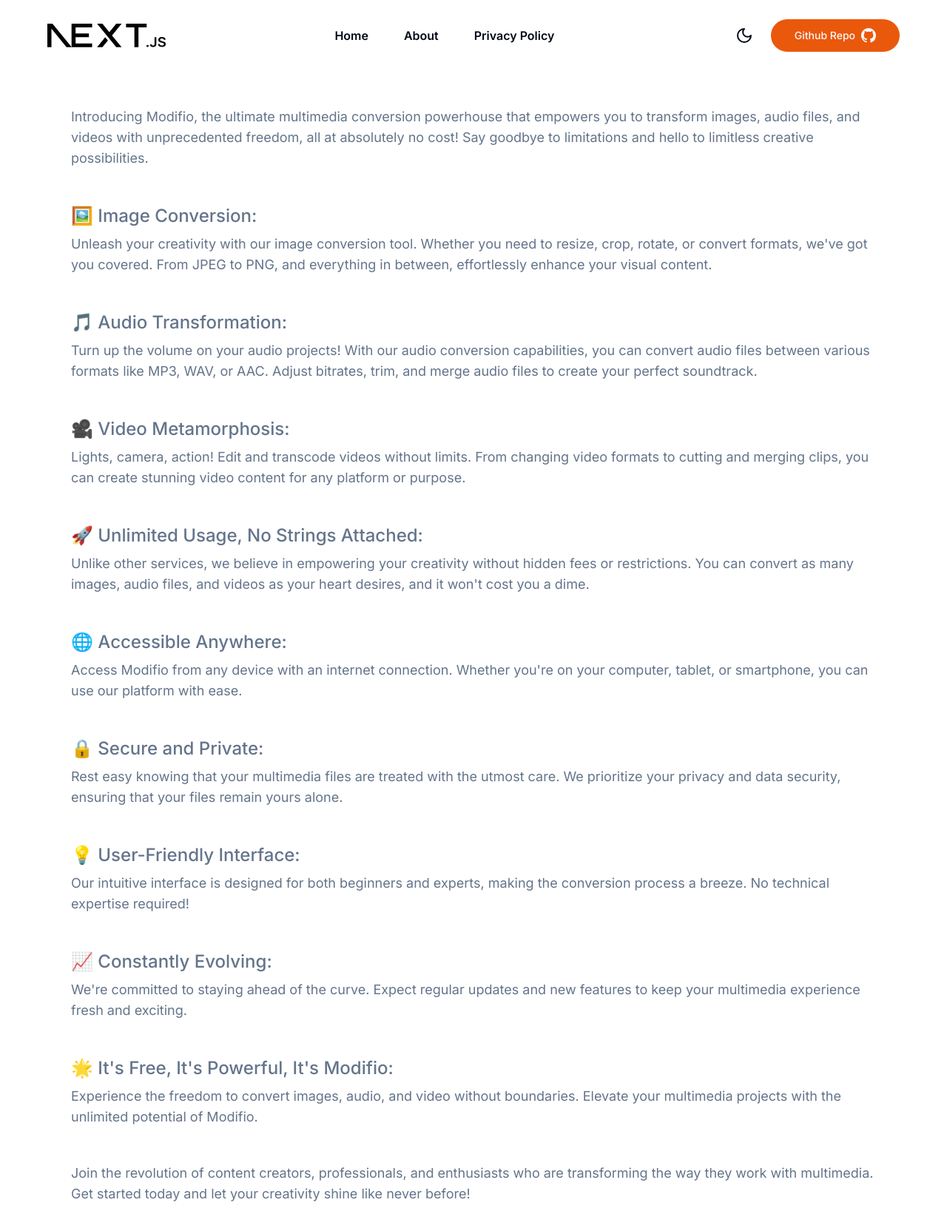
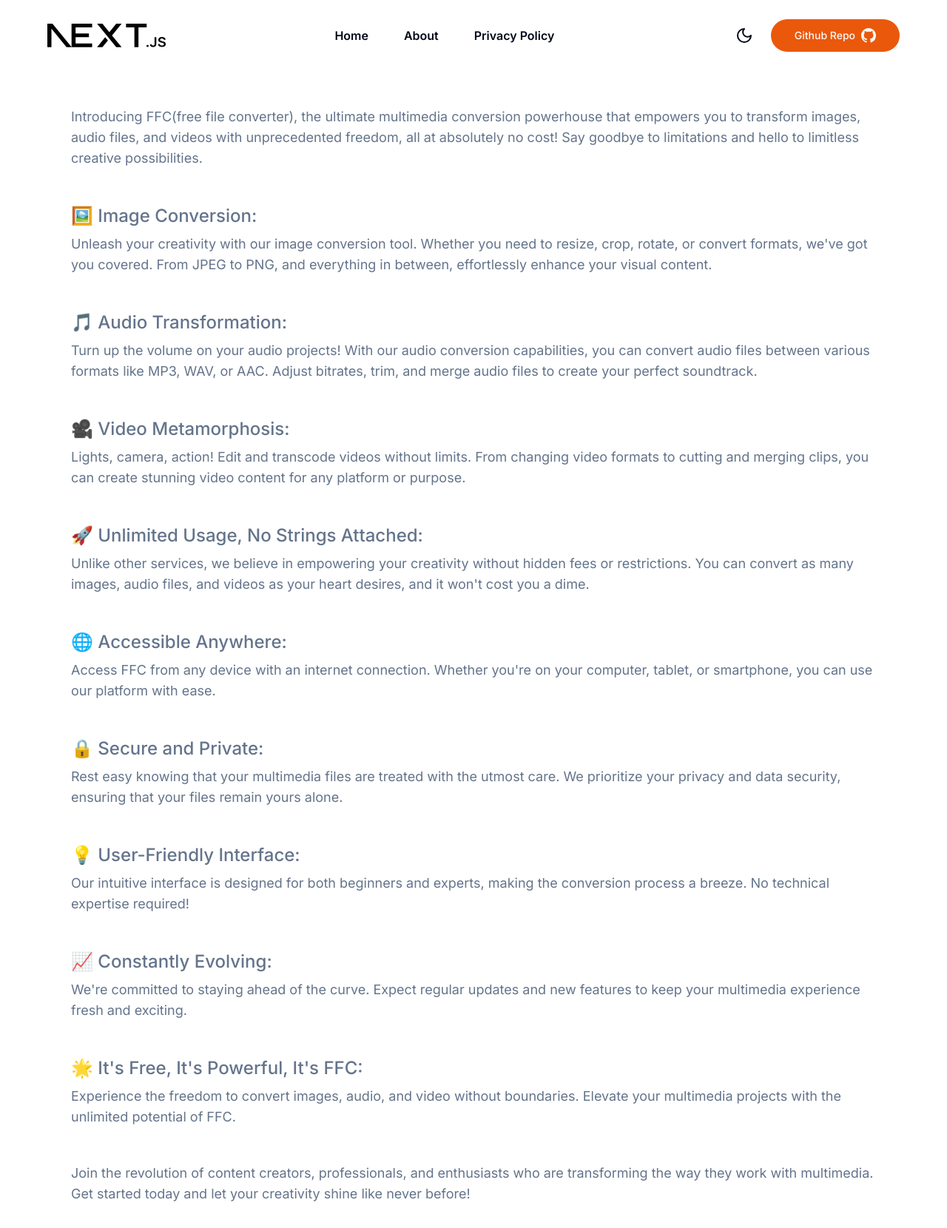
Before and after one commit to AronQ1234/File-Converter, a Next.js app: page /about in a window 1280 px wide. Shown: the whole page at 74% size. Built offline with nearby package versions, Linux system fonts and the light colour scheme.

Commit message:
Update page.tsx

```diff
--- a/app/about/page.tsx
+++ b/app/about/page.tsx
@@ -2,7 +2,7 @@
     return (
         <div className="space-y-12 text-md md:text-lg text-muted-foreground pb-4 md:pb-8">
             <p>
-                Introducing Modifio, the ultimate multimedia conversion powerhouse that empowers you to transform images,
+                Introducing FFC(free file converter), the ultimate multimedia conversion powerhouse that empowers you to transform images,
                 audio files, and videos with unprecedented freedom, all at absolutely no cost! Say goodbye to limitations
                 and hello to limitless creative possibilities.
             </p>
@@ -46,7 +46,7 @@
             <div className="space-y-2">
                 <h2 className="text-xl md:text-2xl font-medium text-muted-foreground">🌐 Accessible Anywhere:</h2>
                 <p>
-                    Access Modifio from any device with an internet connection. Whether you're on your computer, tablet,
+                    Access FFC from any device with an internet connection. Whether you're on your computer, tablet,
                     or smartphone, you can use our platform with ease.
                 </p>
             </div>
@@ -77,11 +77,11 @@
 
             <div className="space-y-2">
                 <h2 className="text-xl md:text-2xl font-medium text-muted-foreground">
-                    🌟 It's Free, It's Powerful, It's Modifio:
+                    🌟 It's Free, It's Powerful, It's FFC:
                 </h2>
                 <p>
                     Experience the freedom to convert images, audio, and video without boundaries. Elevate your multimedia
-                    projects with the unlimited potential of Modifio.
+                    projects with the unlimited potential of FFC.
                 </p>
             </div>
 
```
